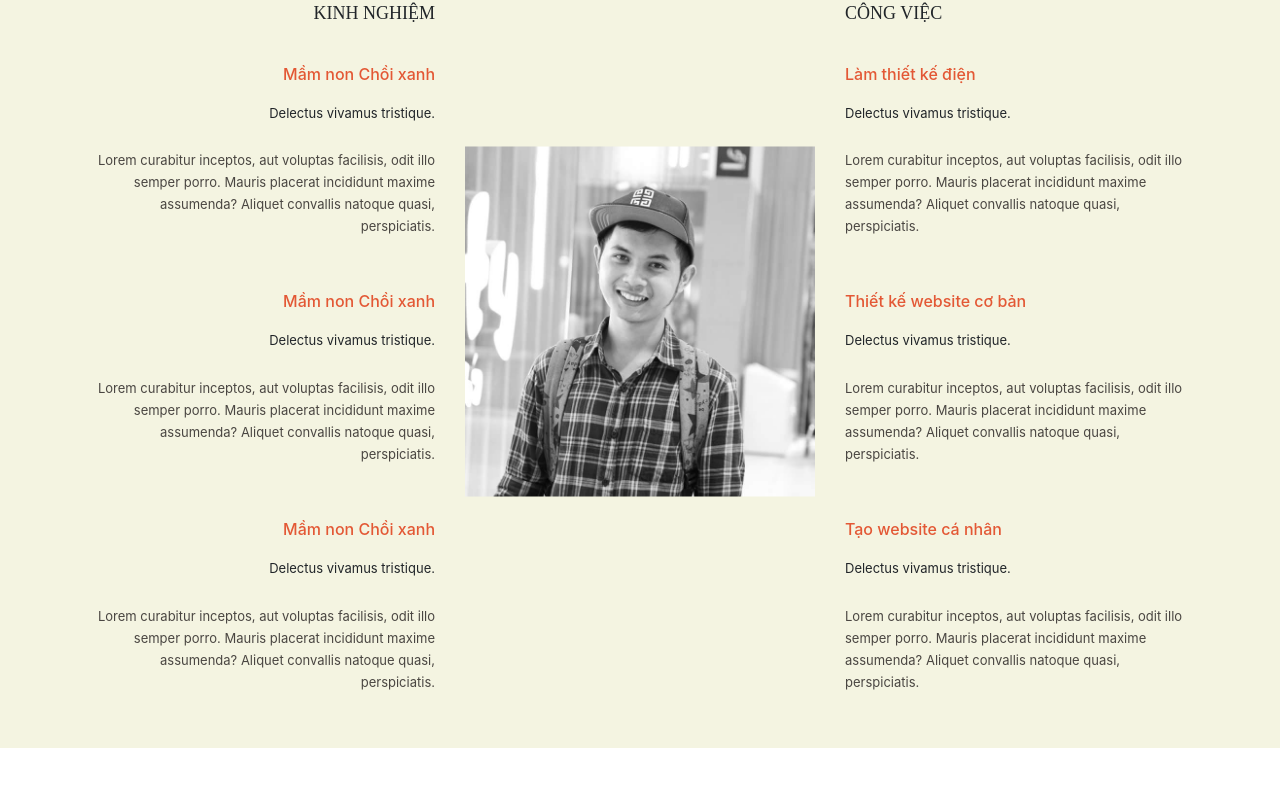
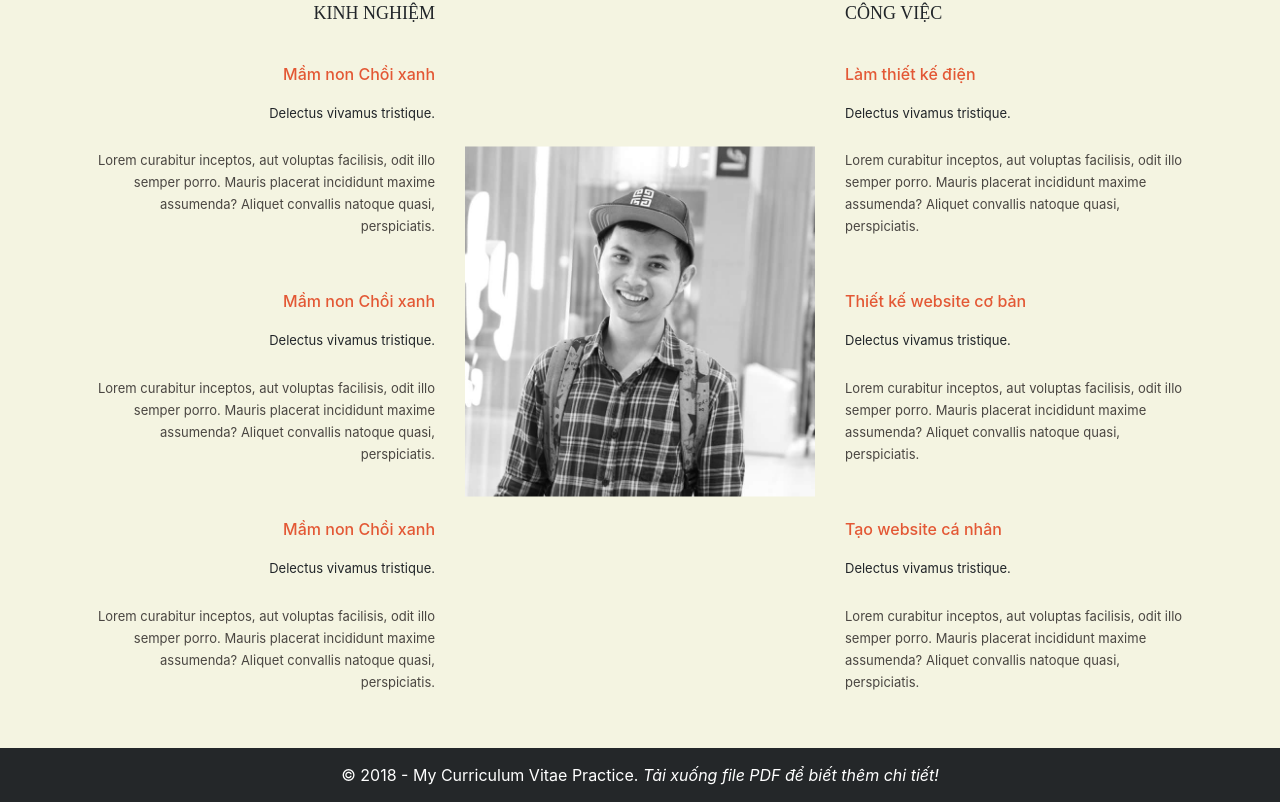
Before and after one commit to caosyky/caosyky.github.io, a plain HTML site: page index.html in a window 1280 px wide. Shown: the part 1205-2007 px from the top of the page. Before the commit the page ends 1953 px from the top, so only its background shows below. Drawn offline with nearby package versions, Linux system fonts and the light colour scheme.

Commit message:
responsive all device

```diff
--- a/1.css
+++ b/1.css
@@ -172,6 +172,16 @@ ul.navbar-nav.float-right {
     flex-direction: unset;
 }
 
+.cuoitrang {
+	background: #242729;
+	color: white;
+	padding-top: 15px;
+	padding-bottom: 15px;
+}
+.cuoitrang p {
+	margin-bottom: 0;
+}
+
 /*phan loai thiet bi - xu ly responsive*/
 @media (max-width: 776px){
 	*{
--- a/index.html
+++ b/index.html
@@ -22,7 +22,7 @@
      						<a class="nav-link kinhnghiem" href="#">Kinh nghiệm</a>
      					</li>
      					<li class="nav-item">
-     						<a class="nav-link" href="#">Sản phẩm</a>
+     						<a class="nav-link" href="#">Kỹ năng</a>
      					</li>
      					<li class="nav-item">
                                    <a class="nav-link" href="mailto:sykycao@gmail.com">Liên hệ</a>
@@ -91,5 +91,10 @@
                </div>
           </div>
      </div> <!-- ket thuc khoi edu -->
+<div class="cuoitrang  text-center">
+     <div class="container">
+          <p>© 2018 - My Curriculum Vitae Practice. <i>Tải xuống file PDF để biết thêm chi tiết!</i></p>
+     </div>
+</div> <!-- footer cua trang web -->
 </body>
 </html>
```
